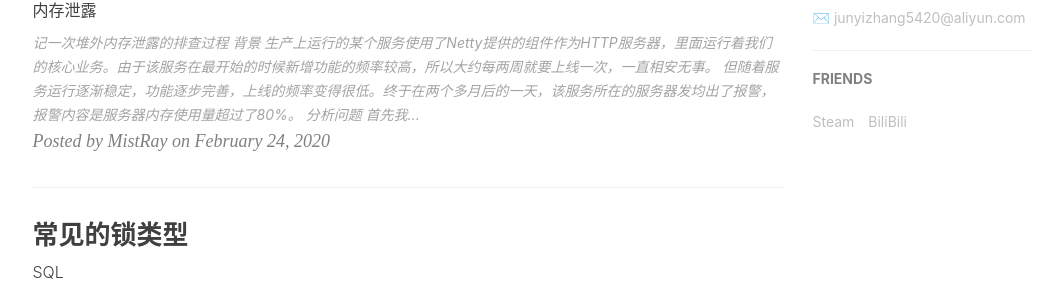
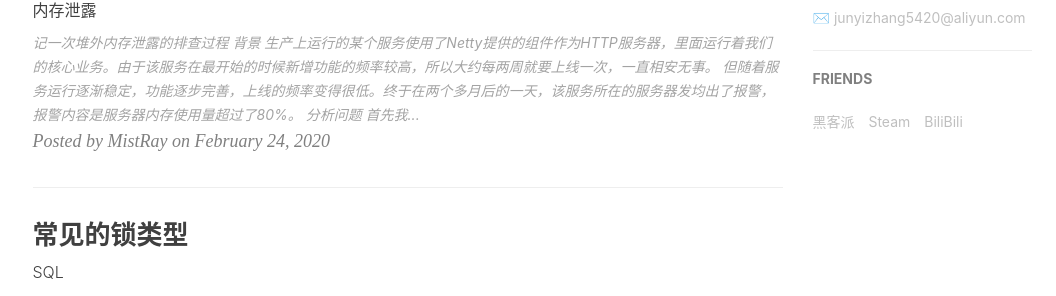
Before and after one commit to MistRay/mistray.github.io, a Jekyll site: the page built from index.html, in a window 1280 px wide and 900 px high, scrolled down 887 px. Shown: the part 147-443 px from the top of the window, without its empty margins (135-1191 px from the left). Built offline with Jekyll 4.4.1, drawn with Linux system fonts in a browser that asks for light colours; nearby versions of some CDN libraries; the list of posts is cut into pages by our own code; comment, search, counter and statistics services are not loaded.

Commit message:
提交黑客派友链

```diff
--- a/_config.yml
+++ b/_config.yml
@@ -102,6 +102,9 @@ service-worker: true
 # Friends
 friends: [
     {
+        title: "黑客派",
+        href: "https://hacpai.com/"
+    },{
         title: "Steam",
         href: "https://steamcommunity.com/profiles/76561198022241086/"
     },{
```
